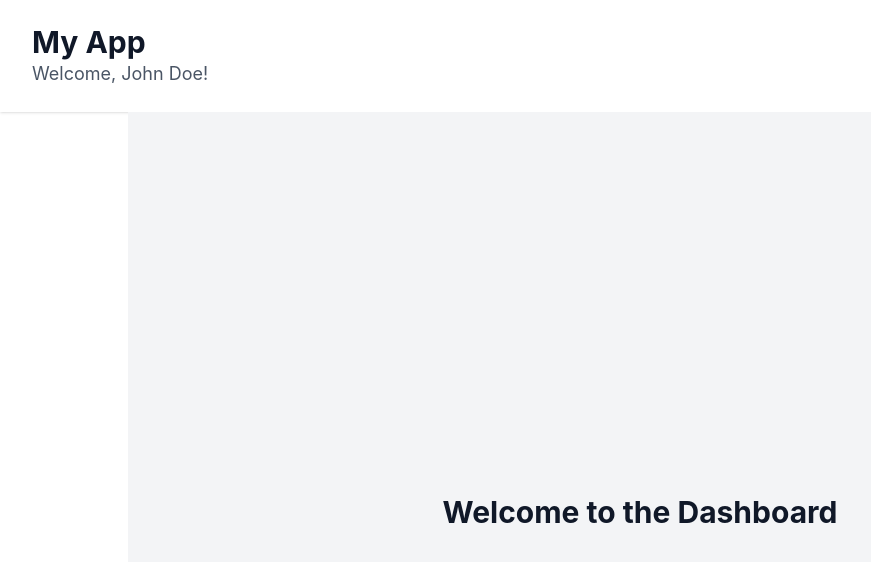
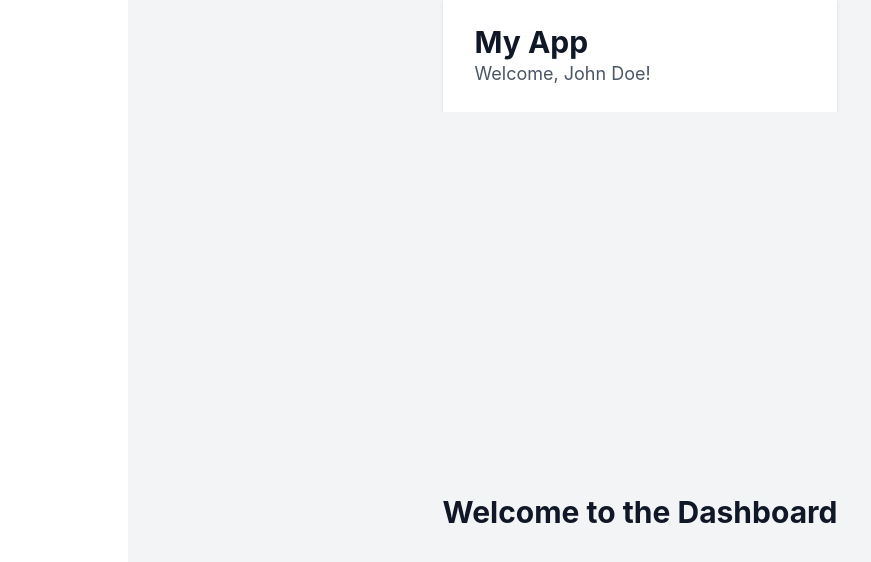
Before and after one commit to tomy0501/portfolio, a React (Vite) app: page /home in a window 1280 px wide. Shown: the top 562 px of the page, without its empty margins (0-871 px from the left). Built offline with nearby package versions, Linux system fonts and the light colour scheme.

Commit message:
fix layout

```diff
--- a/src/components/DashBoard.tsx
+++ b/src/components/DashBoard.tsx
@@ -1,6 +1,6 @@
 export const Dashboard = () => {
     return (
-        <div className="flex items-center justify-center m-auto w-[80%] min-w-[300px] min-h-screen bg-gray-100">
+        <div className="flex items-center justify-center m-auto min-h-screen bg-gray-100">
             <h1 className="text-3xl font-bold text-gray-900">Welcome to the Dashboard</h1>
         </div>
     )
--- a/src/main.tsx
+++ b/src/main.tsx
@@ -6,6 +6,8 @@ import { RouterProvider } from 'react-router-dom'
 
 createRoot(document.getElementById('root')!).render(
   <StrictMode>
-    <RouterProvider router={router} />
+    <div className="flex items-center justify-center w-[80%] min-w-[300px] m-auto min-h-screen bg-gray-100">
+      <RouterProvider router={router} />
+    </div>
   </StrictMode>,
 )
```
